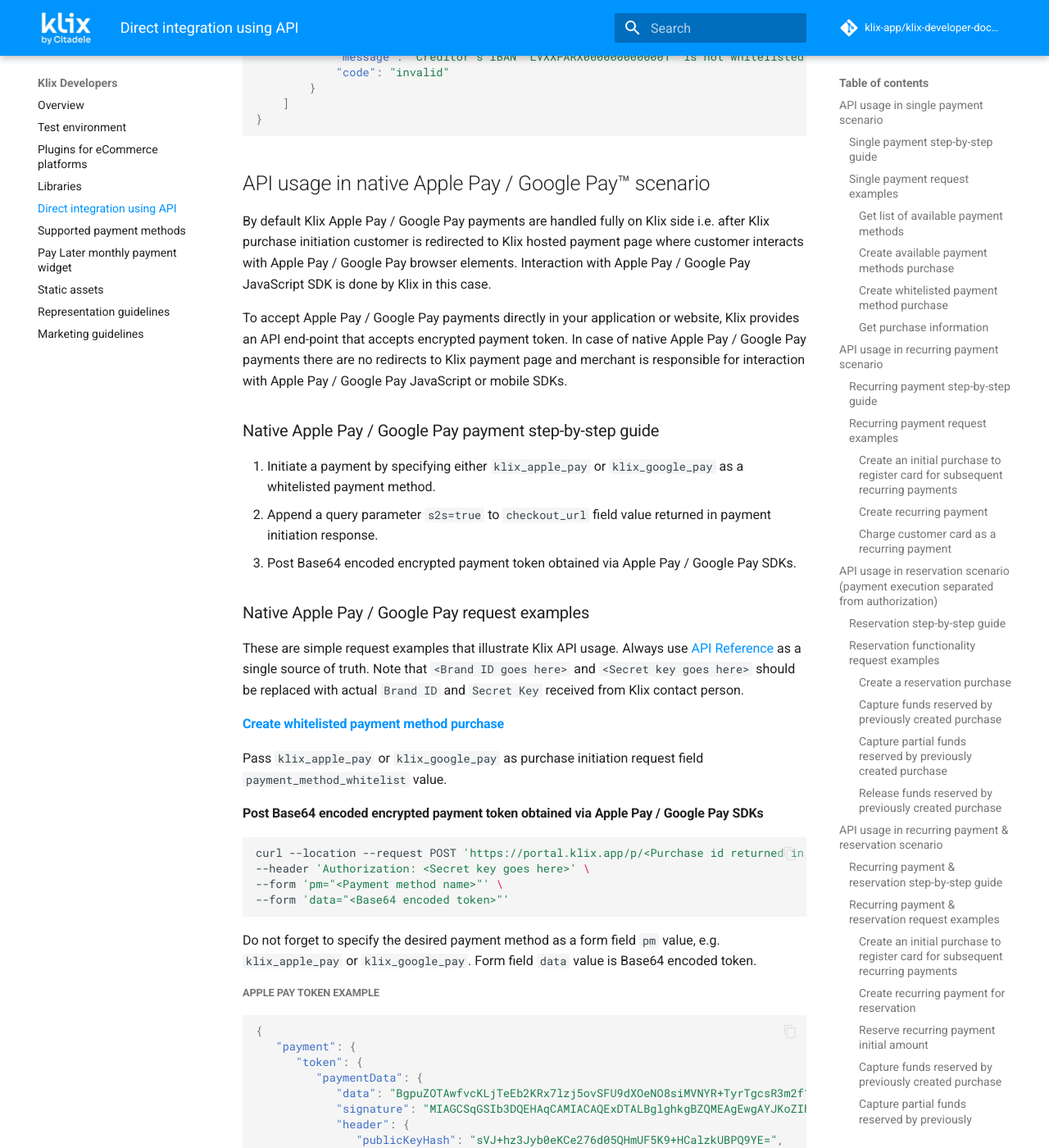
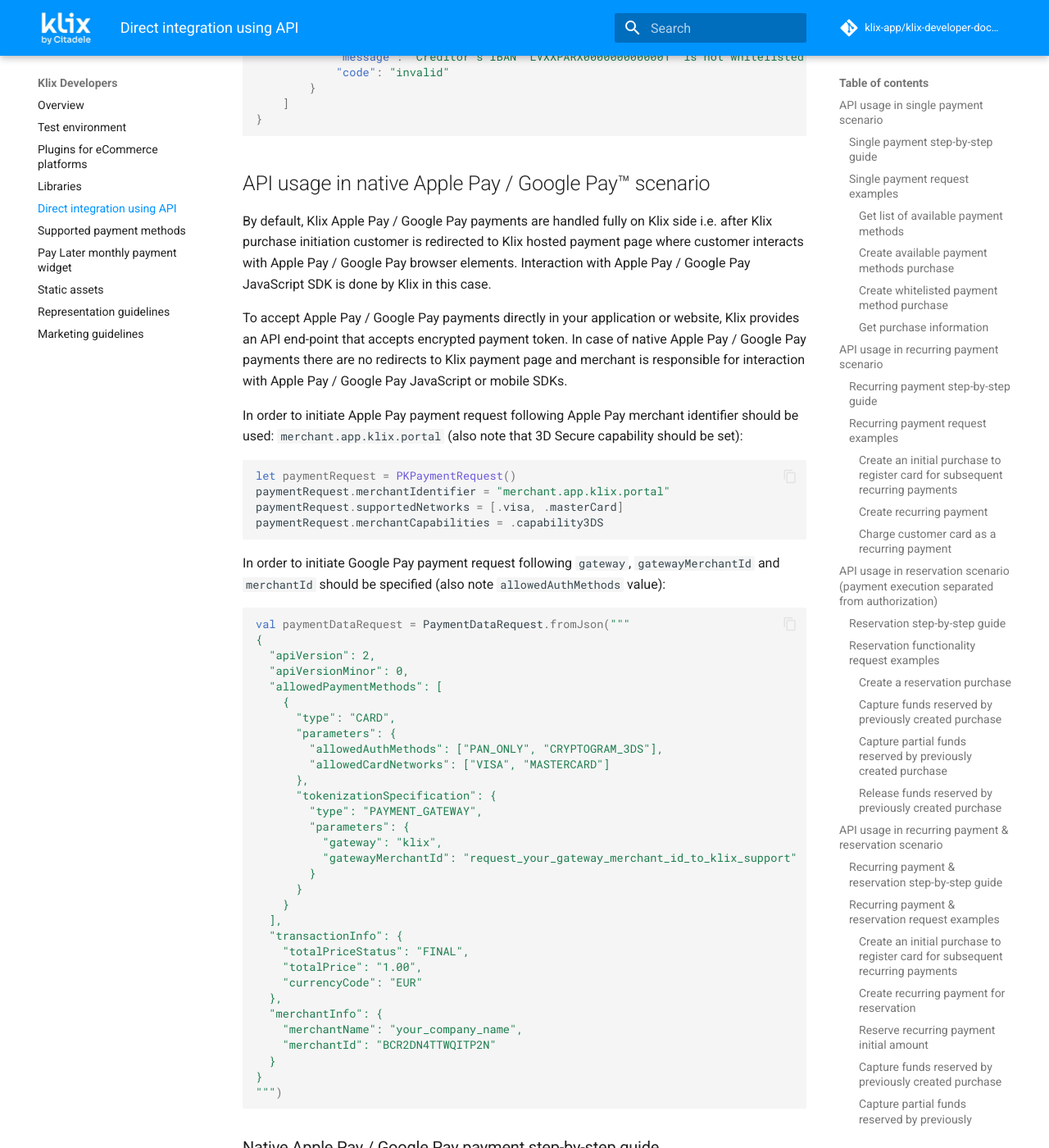
Before and after one commit to klix-app/klix-developer-documentation-website, an MkDocs documentation site: the page built from docs/api.md, in a window 1280 px wide and 1400 px high, scrolled down 14061 px. Shown: the whole window at 82% size. Built offline with MkDocs 1.6.1 and Material for MkDocs 9.7.7, drawn with Linux system fonts in a browser that asks for light colours; a script that is not in the unit is left out; comment, search, counter and statistics services are not loaded.

Commit message:
Add native Apple Pay/Google Pay configuration examples (merchant identifier, gateway name etc.)

````diff
--- a/docs/api.md
+++ b/docs/api.md
@@ -524,9 +524,54 @@
 
 ## API usage in native Apple Pay / Google Pay™ scenario
 
-By default Klix Apple Pay / Google Pay payments are handled fully on Klix side i.e. after Klix purchase initiation customer is redirected to Klix hosted payment page where customer interacts with Apple Pay / Google Pay browser elements. Interaction with Apple Pay / Google Pay JavaScript SDK is done by Klix in this case.
+By default, Klix Apple Pay / Google Pay payments are handled fully on Klix side i.e. after Klix purchase initiation customer is redirected to Klix hosted payment page where customer interacts with Apple Pay / Google Pay browser elements. Interaction with Apple Pay / Google Pay JavaScript SDK is done by Klix in this case.
 
 To accept Apple Pay / Google Pay payments directly in your application or website, Klix provides an API end-point that accepts encrypted payment token. In case of native Apple Pay / Google Pay payments there are no redirects to Klix payment page and merchant is responsible for interaction with Apple Pay / Google Pay JavaScript or mobile SDKs.
+
+In order to initiate Apple Pay payment request following Apple Pay merchant identifier should be used: `merchant.app.klix.portal` (also note that 3D Secure capability should be set):
+
+```swift
+let paymentRequest = PKPaymentRequest()
+paymentRequest.merchantIdentifier = "merchant.app.klix.portal"
+paymentRequest.supportedNetworks = [.visa, .masterCard]
+paymentRequest.merchantCapabilities = .capability3DS
+```
+
+In order to initiate Google Pay payment request following `gateway`, `gatewayMerchantId` and `merchantId` should be specified (also note `allowedAuthMethods` value):
+
+```kotlin
+val paymentDataRequest = PaymentDataRequest.fromJson("""
+{
+  "apiVersion": 2,
+  "apiVersionMinor": 0,
+  "allowedPaymentMethods": [
+    {
+      "type": "CARD",
+      "parameters": {
+        "allowedAuthMethods": ["PAN_ONLY", "CRYPTOGRAM_3DS"],
+        "allowedCardNetworks": ["VISA", "MASTERCARD"]
+      },
+      "tokenizationSpecification": {
+        "type": "PAYMENT_GATEWAY",
+        "parameters": {
+          "gateway": "klix",
+          "gatewayMerchantId": "request_your_gateway_merchant_id_to_klix_support"
+        }
+      }
+    }
+  ],
+  "transactionInfo": {
+    "totalPriceStatus": "FINAL",
+    "totalPrice": "1.00",
+    "currencyCode": "EUR"
+  },
+  "merchantInfo": {
+    "merchantName": "your_company_name",
+    "merchantId": "BCR2DN4TTWQITP2N"
+  }
+}
+""")
+```
 
 ### Native Apple Pay / Google Pay payment step-by-step guide
 
````
